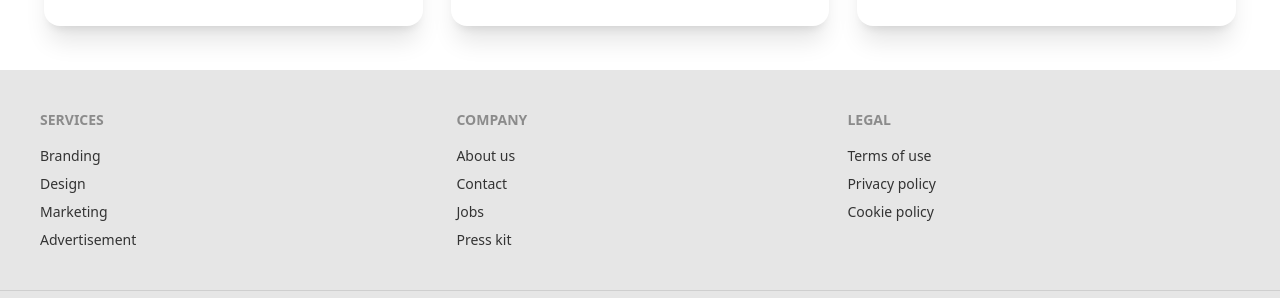
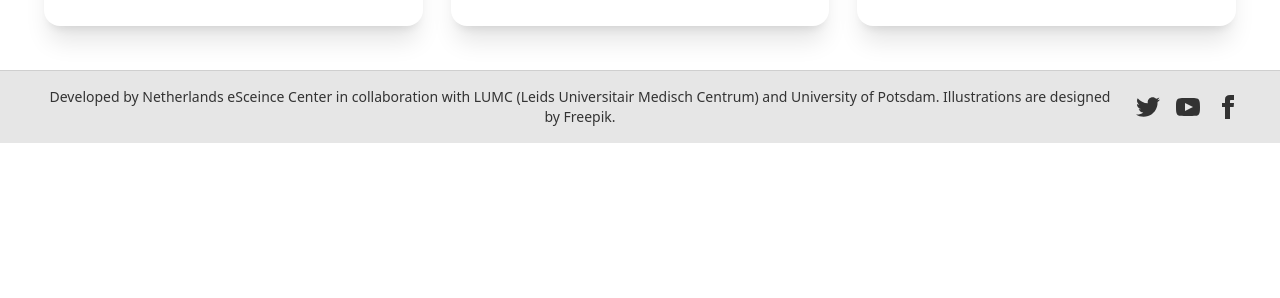
Before and after one commit to Workflomics/workflomics-frontend, a React (Create React App) app: page / in a window 1280 px wide. Shown: the part 654-952 px from the top of the page. After the commit the page ends 800 px from the top, so only its background shows below. Built offline with nearby package versions, Linux system fonts and the light colour scheme; what mobx-persist-store would draw is missing.

Commit message:
Remove superfluous items in footer

```diff
--- a/src/components/Footer.tsx
+++ b/src/components/Footer.tsx
@@ -6,28 +6,6 @@
 export function Footer({ }: Props) {
   return (
     <div>
-      <footer className="footer p-10 bg-base-200 text-base-content">
-        <div>
-          <span className="footer-title">Services</span>
-          <a className="link link-hover">Branding</a>
-          <a className="link link-hover">Design</a>
-          <a className="link link-hover">Marketing</a>
-          <a className="link link-hover">Advertisement</a>
-        </div>
-        <div>
-          <span className="footer-title">Company</span>
-          <a className="link link-hover">About us</a>
-          <a className="link link-hover">Contact</a>
-          <a className="link link-hover">Jobs</a>
-          <a className="link link-hover">Press kit</a>
-        </div>
-        <div>
-          <span className="footer-title">Legal</span>
-          <a className="link link-hover">Terms of use</a>
-          <a className="link link-hover">Privacy policy</a>
-          <a className="link link-hover">Cookie policy</a>
-        </div>
-      </footer>
       <footer className="footer px-10 py-4 border-t bg-base-200 text-base-content border-base-300">
         <div className="items-center grid-flow-col">
           <p>Developed by <a href="http://www.https://www.esciencecenter.nl/" >Netherlands eSceince Center</a> in collaboration with <a href="https://www.lumc.nl/" >LUMC (Leids Universitair Medisch Centrum)</a> and <a href="https://www.uni-potsdam.de/en/university-of-potsdam">University of Potsdam</a>.
```
